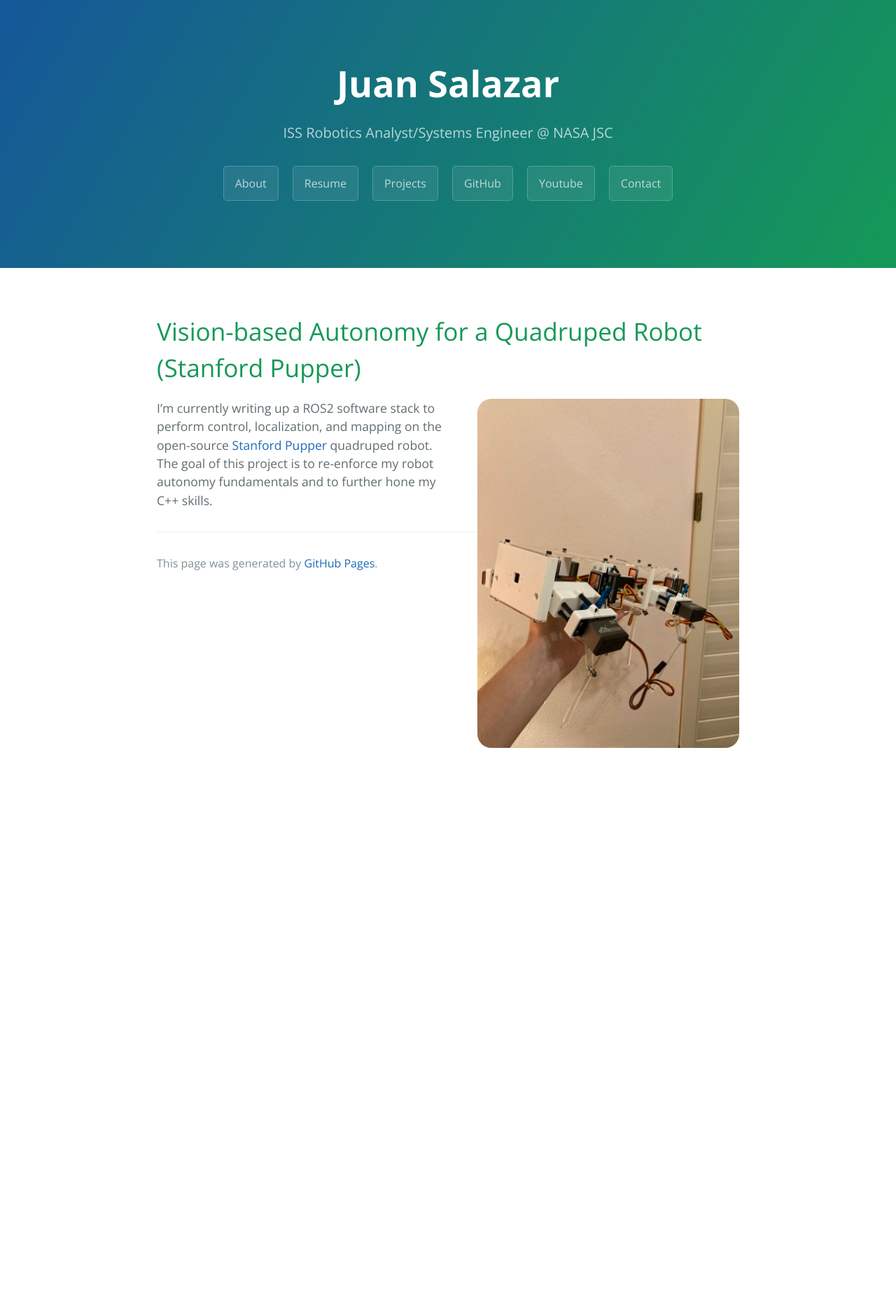
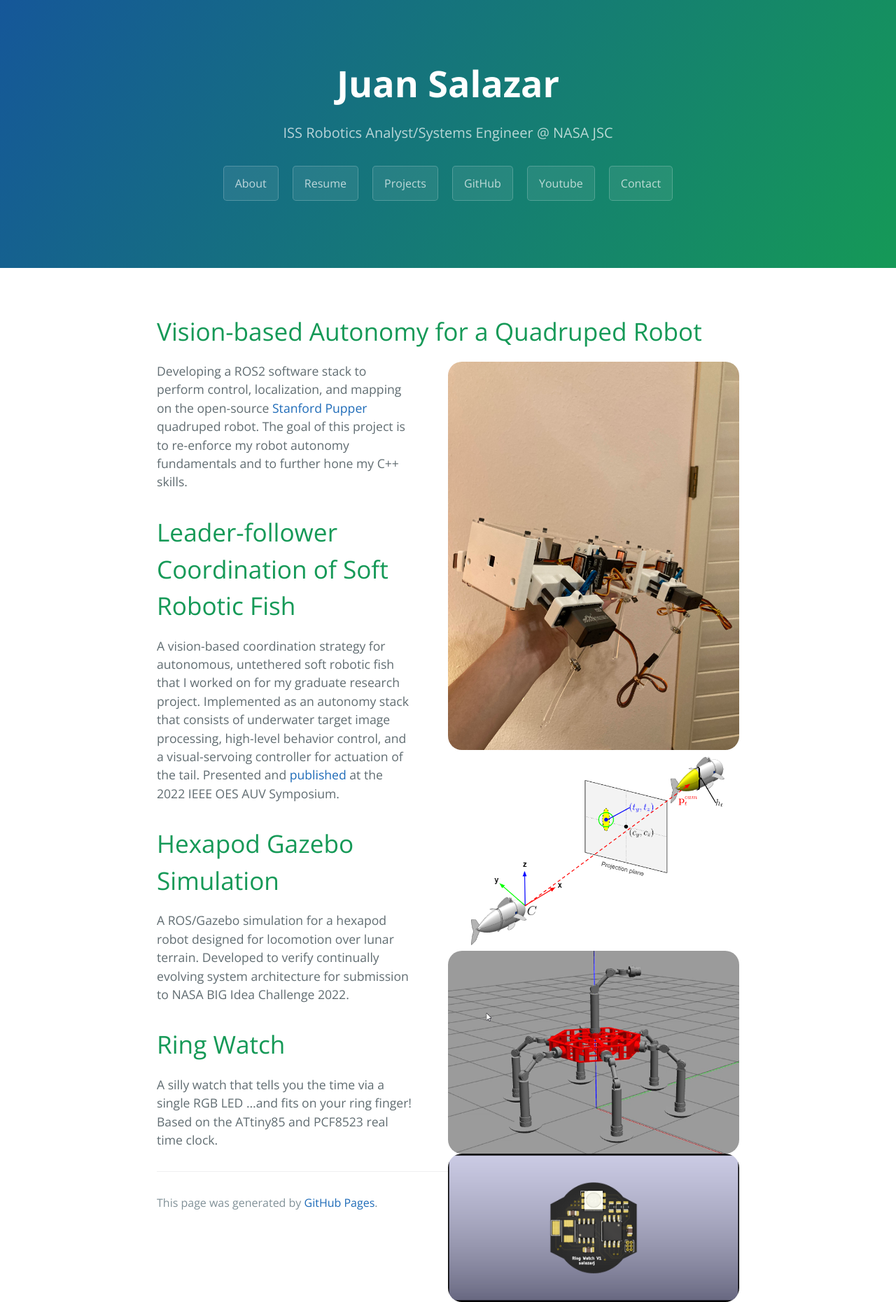
Before and after one commit to juansala/juansala.github.io, a Jekyll site: the page built from _pages/projects.md, in a window 1280 px wide. Shown: the whole page at 70% size. Built offline with Jekyll 4.4.1, drawn with Linux system fonts in a browser that asks for light colours; before the commit the page ends 1069 px from its top, so only the background shows below that.

Commit message:
added more project thumbnails and descriptions

```diff
--- a/_pages/projects.md
+++ b/_pages/projects.md
@@ -9,11 +9,38 @@ permalink: /projects/
     float: right;
     margin-left: 50px;
     border-radius: 20px;
+    width: 50%;
+    height: 50%;
     }
 </style>
 
-# Vision-based Autonomy for a Quadruped Robot (Stanford Pupper)
+# Vision-based Autonomy for a Quadruped Robot
 
-<p><img class="profile" align="right" src="https://juansala.github.io/media/Images/pupper.jpg" alt="pupper" style="width:45%" /></p>
+<p><img class="profile" align="right" src="https://juansala.github.io/media/Images/pupper.jpg" alt="pupper" /></p>
 
-I'm currently writing up a ROS2 software stack to perform control, localization, and mapping on the open-source [Stanford Pupper](https://github.com/stanfordroboticsclub/StanfordQuadruped) quadruped robot. The goal of this project is to re-enforce my robot autonomy fundamentals and to further hone my C++ skills.
+Developing a ROS2 software stack to perform control, localization, and mapping on the open-source [Stanford Pupper](https://github.com/stanfordroboticsclub/StanfordQuadruped) quadruped robot. The goal of this project is to re-enforce my robot autonomy fundamentals and to further hone my C++ skills.
+
+# Leader-follower Coordination of Soft Robotic Fish
+
+<p><img class="profile" align="right" src="https://juansala.github.io/media/Images/sofi_diagram.png" alt="fish_diagram" /></p>
+
+A vision-based coordination strategy for autonomous, untethered soft robotic fish that I worked on for my graduate research project. Implemented as an autonomy stack that consists of underwater target image processing, high-level behavior control, and a visual-servoing controller for actuation of the tail. Presented and [published](https://ieeexplore.ieee.org/document/9965882) at the 2022 IEEE OES AUV Symposium.
+
+# Hexapod Gazebo Simulation
+
+<p><img class="profile" align="right" src="https://juansala.github.io/media/Images/worms_hex_sim.png" alt="worms_hexapod" /></p>
+
+A ROS/Gazebo simulation for a hexapod robot designed for locomotion over lunar terrain. Developed to verify continually evolving system architecture for submission to NASA BIG Idea Challenge 2022.
+
+# Ring Watch
+
+<p><img class="profile" align="right" src="https://juansala.github.io/media/Images/ring_watch_topview.png" alt="ring_watch" /></p>
+
+A silly watch that tells you the time via a single RGB LED ...and fits on your ring finger! Based on the ATtiny85 and PCF8523 real time clock.
+
+
+<!-- # Wall Follower -->
+
+<!-- # Peltier Cooler -->
+
+<!-- # Spacecraft Pose Estimator -->
```
Also changed, not shown: media/Images/ring_watch_topview.png (renamed from media/Images/top-view.png).
